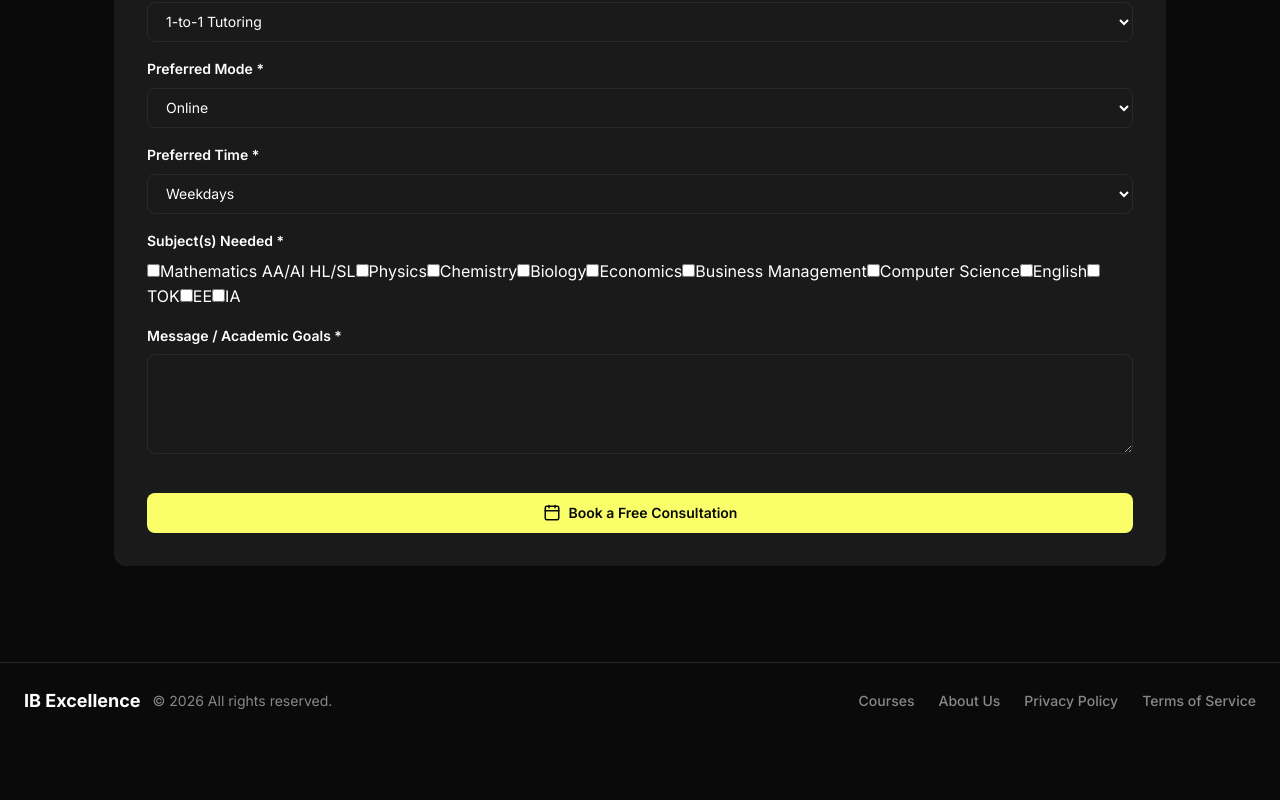
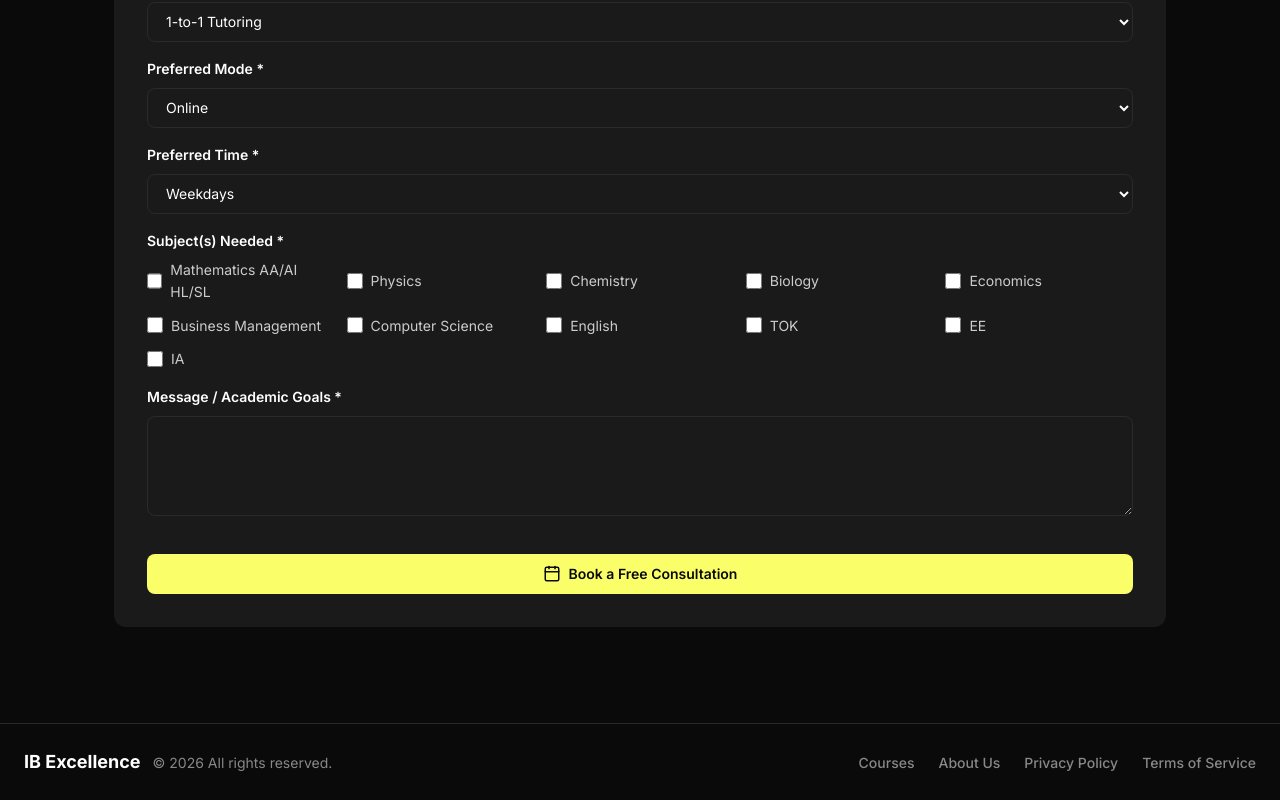
Before and after one commit to Ankita-Banerjee06/tutor, a React app in the folder frontend/: page /contact in a window 1280 px wide. Shown: the part 1119-1919 px from the top of the page. Before the commit the page ends 1858 px from the top, so only its background shows below. Built offline with nearby package versions, Linux system fonts and the light colour scheme; the HTML template or start-up script is replaced by a standard one.

Commit message:
Update index.css

```diff
--- a/frontend/src/index.css
+++ b/frontend/src/index.css
@@ -288,6 +288,29 @@ textarea.form-input {
   min-height: 100px;
 }
 
+.subjects-grid {
+  display: grid;
+  grid-template-columns: repeat(auto-fit, minmax(180px, 1fr));
+  gap: 12px;
+  margin-top: 8px;
+}
+
+.checkbox-label {
+  display: flex;
+  align-items: center;
+  gap: 8px;
+  cursor: pointer;
+  color: var(--body);
+  font-size: 14px;
+}
+
+.checkbox-label input[type="checkbox"] {
+  accent-color: var(--primary);
+  width: 16px;
+  height: 16px;
+  cursor: pointer;
+}
+
 /* Badges & Avatars */
 .badge-pill {
   background-color: var(--surface-card);
```
